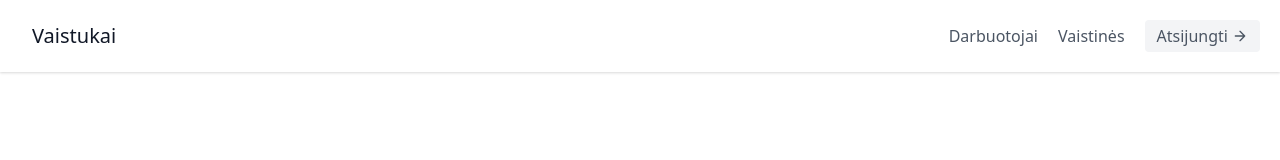
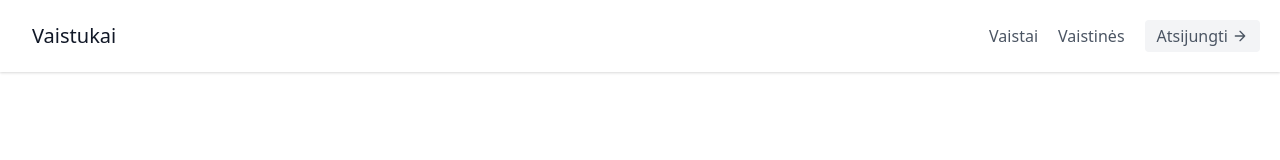
Before and after one commit to KtuFarm/Frontend, a React (Create React App) app: page /home in a window 1280 px wide. Shown: the top 160 px of the page. Built offline with nearby package versions, Linux system fonts and the light colour scheme; no server answers; a web font is replaced by a local one.

Commit message:
Update header links

```diff
--- a/src/components/Header/Header.tsx
+++ b/src/components/Header/Header.tsx
@@ -11,8 +11,8 @@ export const Header = (): JSX.Element => {
           <span className="ml-3 text-xl">Vaistukai</span>
         </Link>
         <nav className="flex flex-wrap items-center justify-center text-base md:ml-auto">
-          <Link to="/employee/new" className="mr-5 hover:text-gray-900">
-            Darbuotojai
+          <Link to="/medicament" className="mr-5 hover:text-gray-900">
+            Vaistai
           </Link>
           <Link to="/pharmacy" className="mr-5 hover:text-gray-900">
             Vaistinės
```
